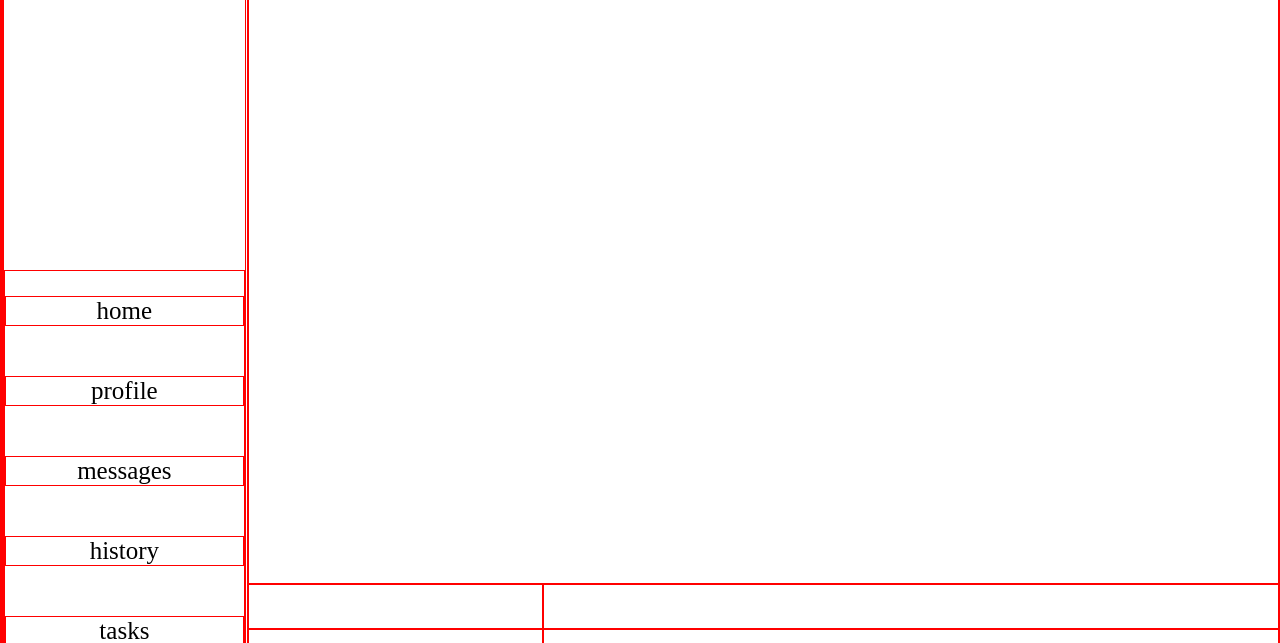
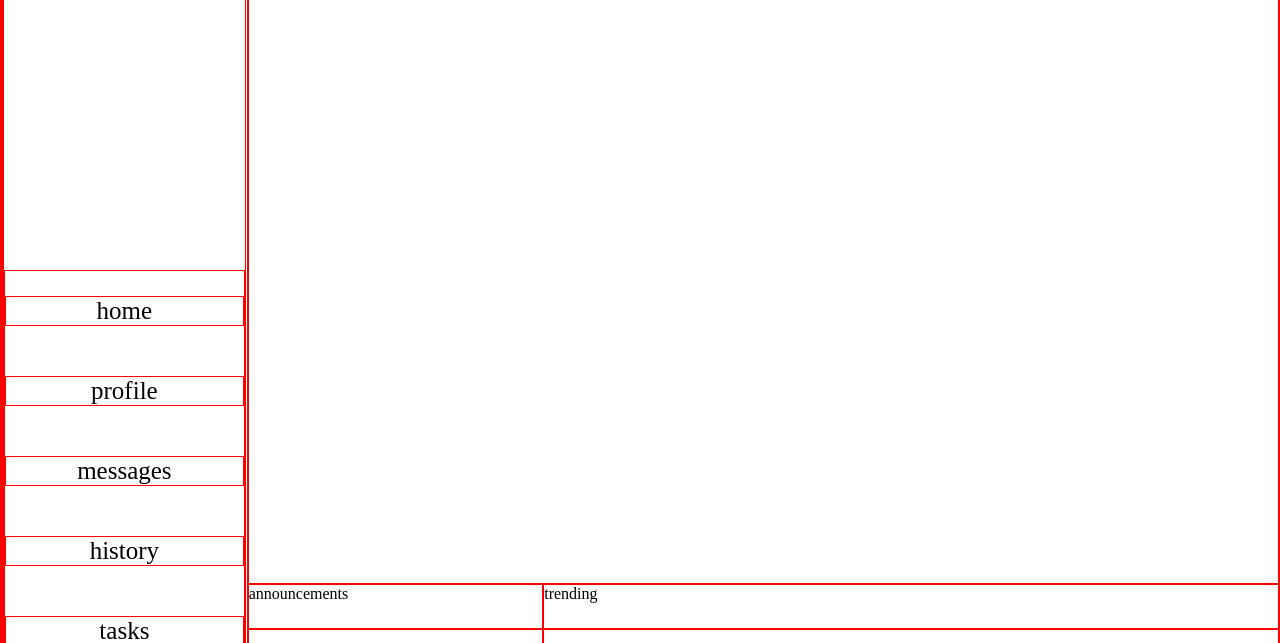
Before and after one commit to cora-type/admin-dashboard, a plain HTML site: page index.html in a window 1280 px wide. Shown: the part 157-800 px from the top of the page. Drawn offline with Linux system fonts and the light colour scheme.

Commit message:
added header, sidebar and nav grid layout

```diff
--- a/index.html
+++ b/index.html
@@ -34,10 +34,10 @@
         <div class="cards-title">Your Projects</div>
         <div class="cards"></div>
 
-        <div class="announcements-title"></div>
+        <div class="announcements-title">announcements</div>
         <div class="announcements"></div>
 
-        <div class="trending-title"></div>
+        <div class="trending-title">trending</div>
         <div class="trending"></div>
       </div>
       <!-- <div class="content">
--- a/styles.css
+++ b/styles.css
@@ -16,6 +16,8 @@
   border: 1px solid red;
 }
 
+/* main encompassing container  */
+
 .main {
   display: grid;
   grid-template-columns: 1fr 8fr;
@@ -26,6 +28,7 @@
   grid-template-areas: "logo-container header" "navigation content";
 }
 
+/* left side navigation bar  */
 .navigation {
   display: grid;
   grid-area: navigation;
@@ -45,6 +48,7 @@
   font-size: 25px;
 }
 
+/* header area  */
 .header {
   grid-area: header;
   display: grid;
@@ -98,6 +102,20 @@
   grid-column: 1/3;
 }
 
+.announcements-title {
+  grid-row: 3/4;
+  grid-column: 1/2;
+}
+
+.announcements {
+  grid-row: 4/5;
+  grid-column: 1/2;
+}
+
+.trending-title {
+  grid-row: 3/4;
+  grid-column: 2/3;
+}
 /* article cards */
 .article {
   background-color: #bccbde;
```
Also changed, not shown: Galliard-Bold-Italic.ttf (deleted), Galliard-Bold.ttf (deleted), Galliard-Italic.ttf (deleted), Galliard.ttf (deleted).
